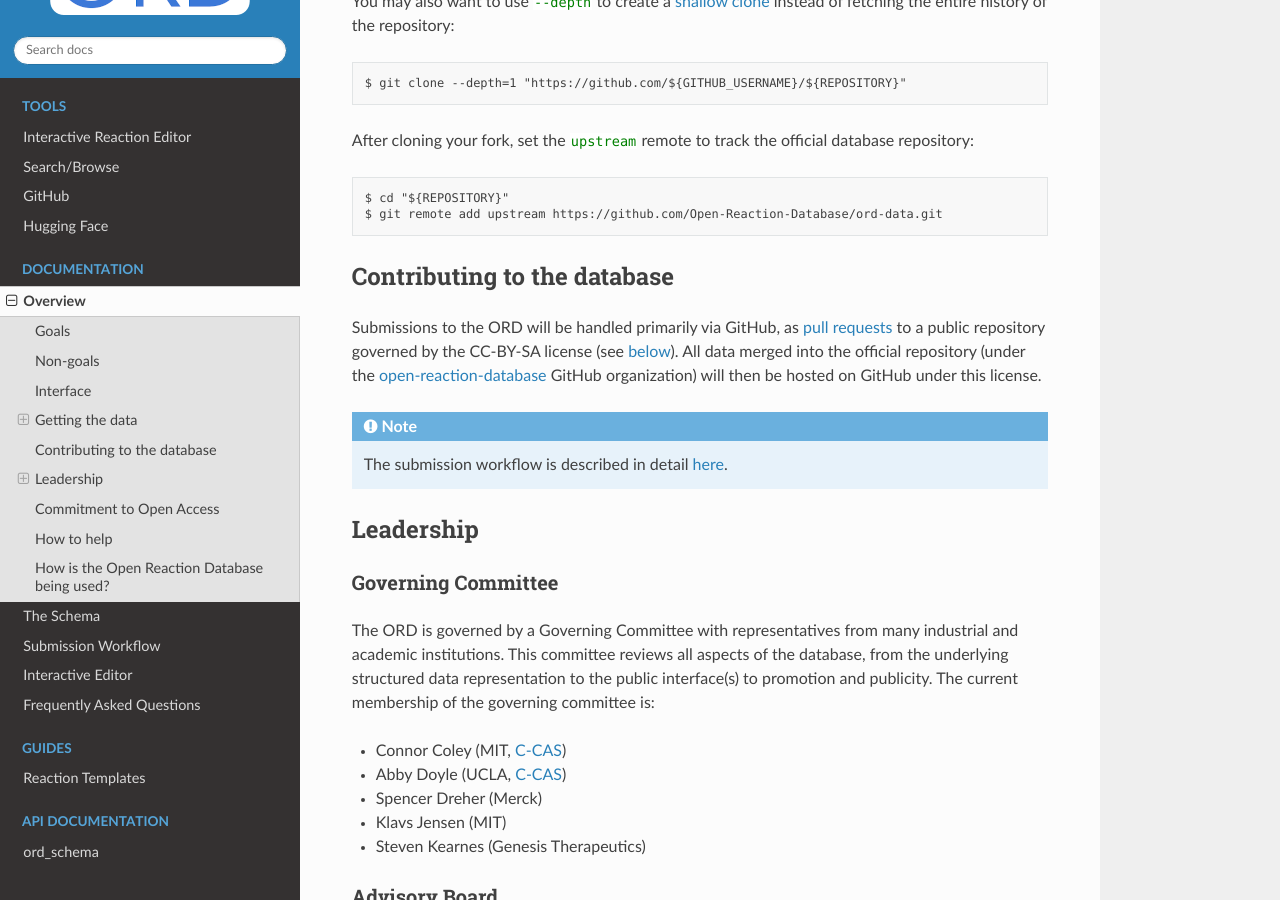
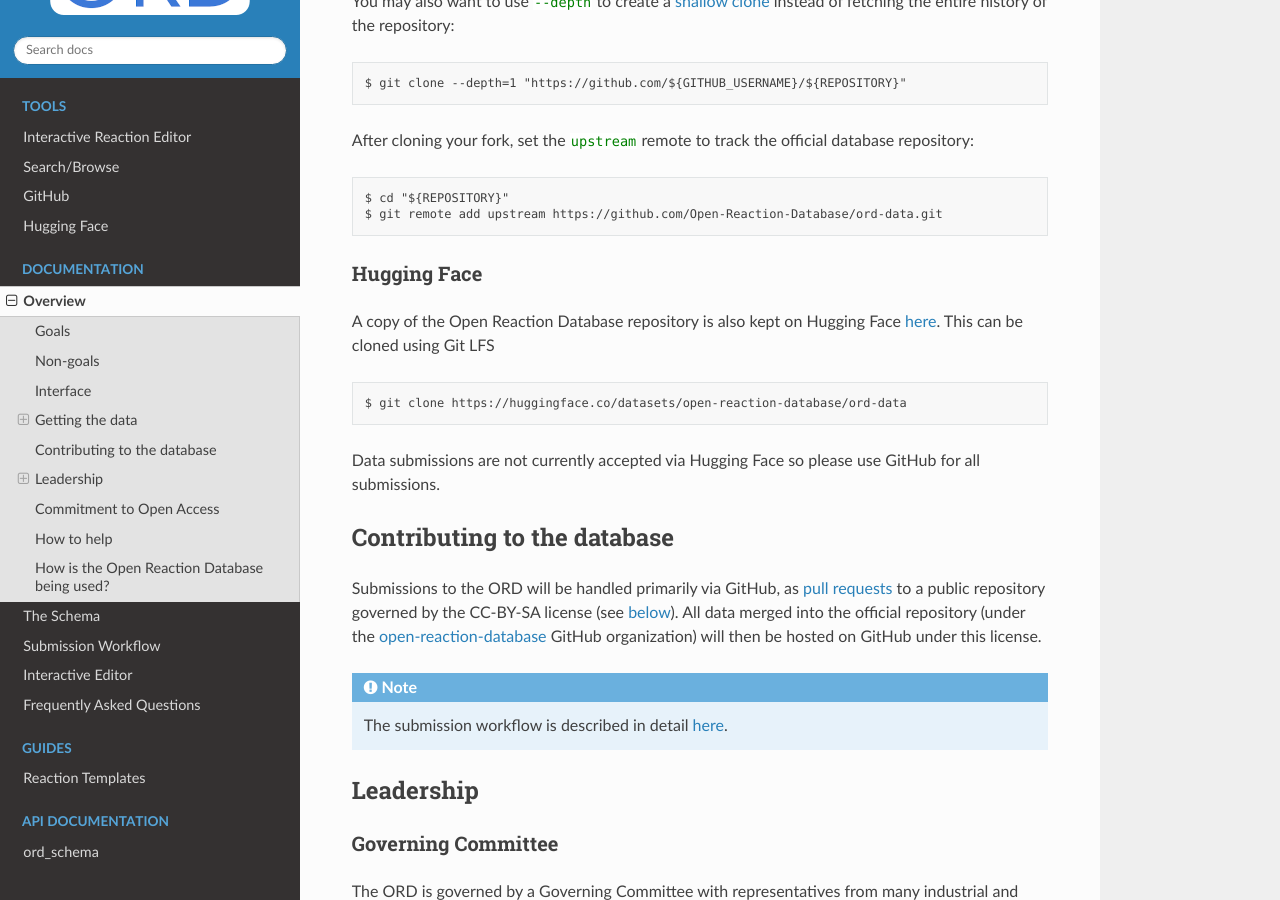
Before and after one commit to open-reaction-database/ord-schema, a Sphinx documentation site: the page built from docs/overview.rst, in a window 1280 px wide and 900 px high, scrolled down 2273 px. Built offline with Sphinx 7.4.7 and the Read the Docs theme 3.1.0, drawn with Linux system fonts in a browser that asks for light colours.

Commit message:
Hugging face section added to 'Gettint the data'
- added hugging face section
- example code to clone the repository
- brief mention that Git LFS is required, this may need to be emphasised more in future
- instructed users to make submissions via GitHub and not Hugging Face

```diff
--- a/docs/overview.rst
+++ b/docs/overview.rst
@@ -127,6 +127,18 @@ database repository::
    $ cd "${REPOSITORY}"
    $ git remote add upstream https://github.com/Open-Reaction-Database/ord-data.git
 
+
+Hugging Face
+======
+
+A copy of the Open Reaction Database repository is also kept on Hugging Face
+`here <https://huggingface.co/datasets/open-reaction-database/ord-data>`__. This can be
+cloned using Git LFS ::
+
+   $ git clone https://huggingface.co/datasets/open-reaction-database/ord-data
+
+Data submissions are not currently accepted via Hugging Face so please use GitHub for all submissions.
+
 ****************************
 Contributing to the database
 ****************************
```
